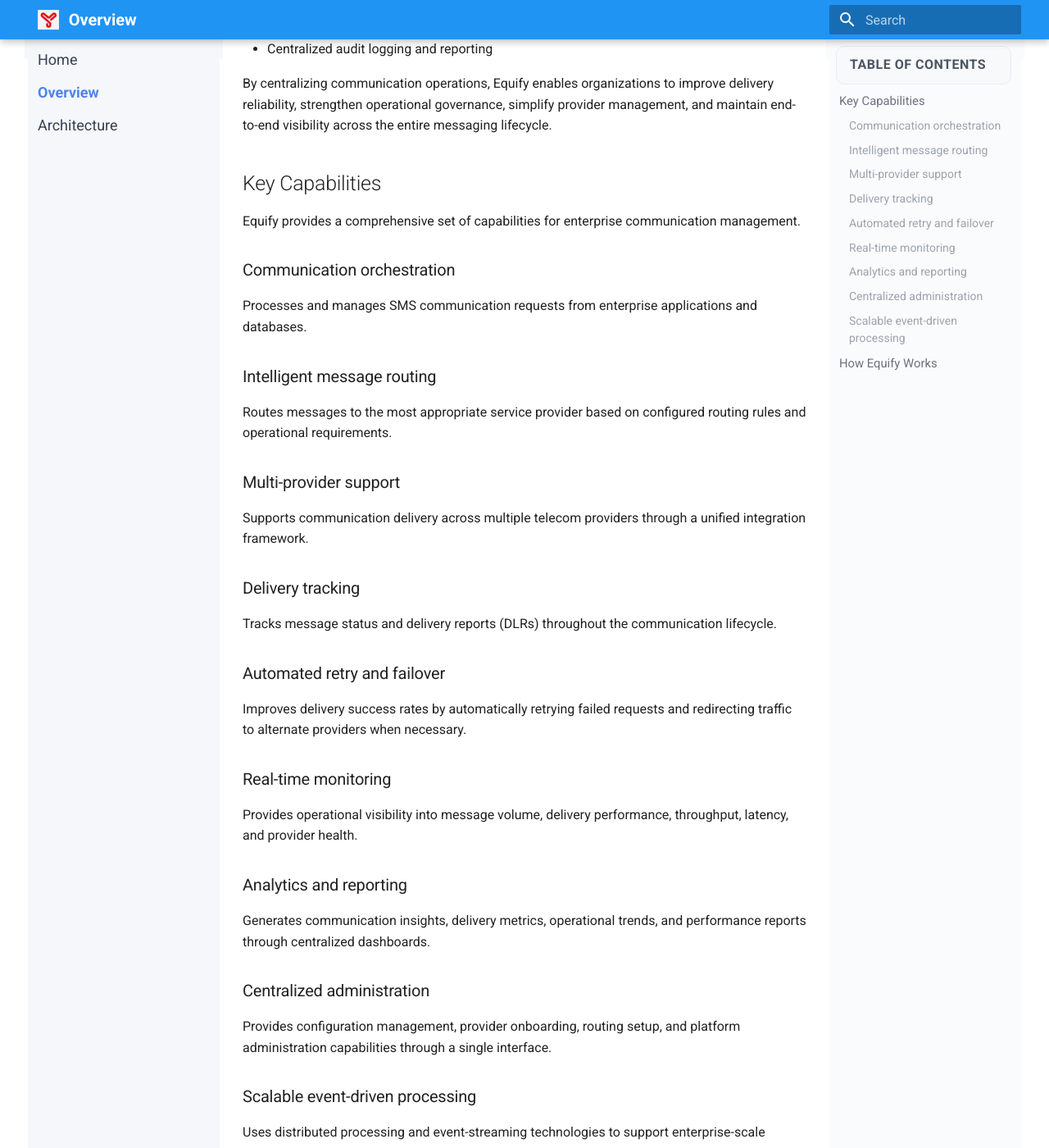
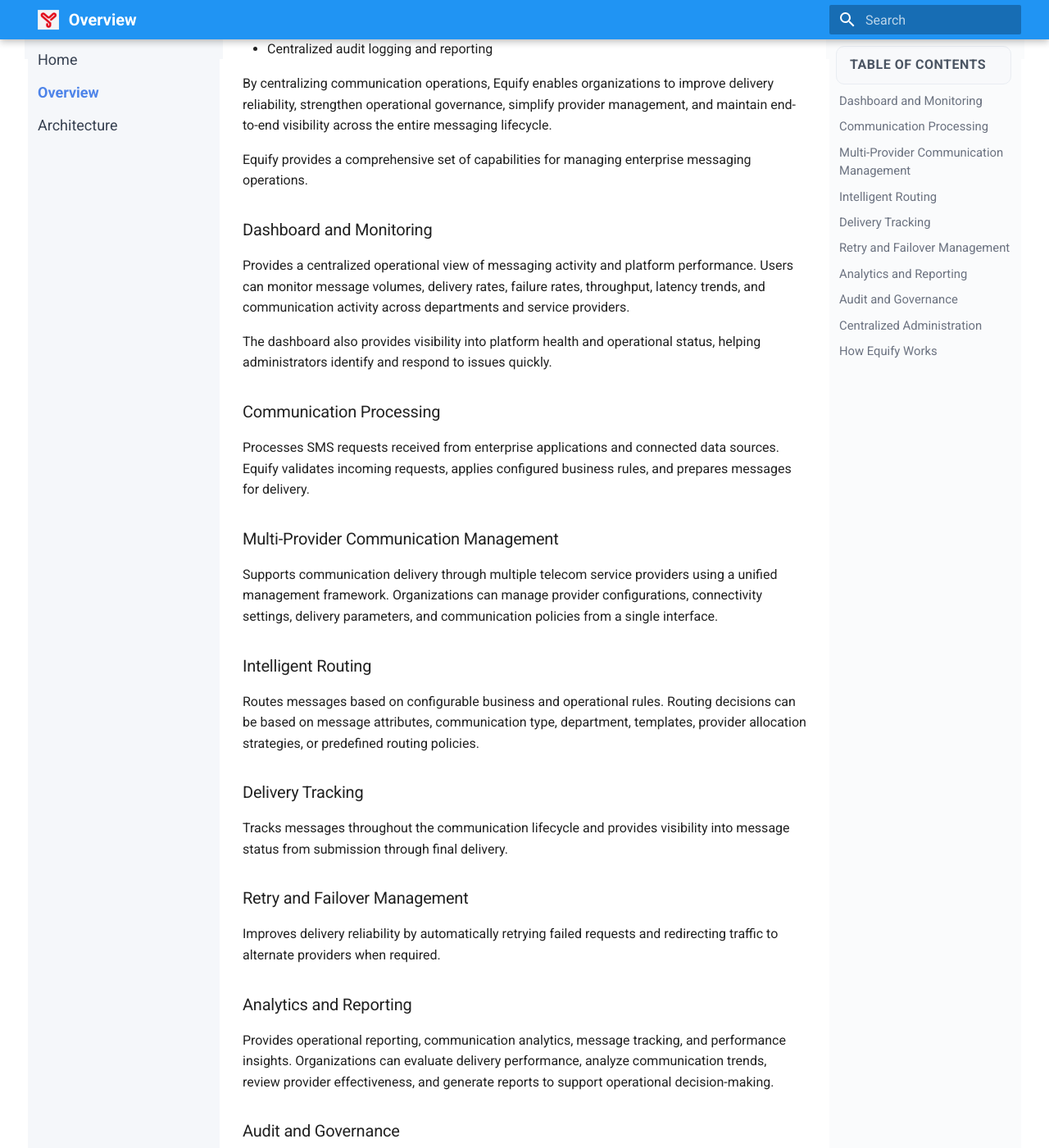
Before and after one commit to Selvamani1068/Equify, an MkDocs documentation site: the page built from docs/overview.md, in a window 1280 px wide and 1400 px high, scrolled down 1076 px. Shown: the whole window at 82% size. Built offline with MkDocs 1.6.1 and Material for MkDocs 9.7.7, drawn with Linux system fonts in a browser that asks for light colours; some of the changed text lies outside the part shown.

Commit message:
how to start_draft

```diff
--- a/docs/overview.md
+++ b/docs/overview.md
@@ -27,45 +27,45 @@
 By centralizing communication operations, Equify enables organizations to improve delivery reliability, strengthen operational governance, simplify provider management, and maintain end-to-end visibility across the entire messaging lifecycle.
 
 
-## Key Capabilities
+Equify provides a comprehensive set of capabilities for managing enterprise messaging operations.
 
-Equify provides a comprehensive set of capabilities for enterprise communication management.
+### Dashboard and Monitoring
 
-### Communication orchestration
+Provides a centralized operational view of messaging activity and platform performance. Users can monitor message volumes, delivery rates, failure rates, throughput, latency trends, and communication activity across departments and service providers.
 
-Processes and manages SMS communication requests from enterprise applications and databases.
+The dashboard also provides visibility into platform health and operational status, helping administrators identify and respond to issues quickly.
 
-### Intelligent message routing
+### Communication Processing
 
-Routes messages to the most appropriate service provider based on configured routing rules and operational requirements.
+Processes SMS requests received from enterprise applications and connected data sources. Equify validates incoming requests, applies configured business rules, and prepares messages for delivery.
 
-### Multi-provider support
+### Multi-Provider Communication Management
 
-Supports communication delivery across multiple telecom providers through a unified integration framework.
+Supports communication delivery through multiple telecom service providers using a unified management framework. Organizations can manage provider configurations, connectivity settings, delivery parameters, and communication policies from a single interface.
 
-### Delivery tracking
+### Intelligent Routing
 
-Tracks message status and delivery reports (DLRs) throughout the communication lifecycle.
+Routes messages based on configurable business and operational rules. Routing decisions can be based on message attributes, communication type, department, templates, provider allocation strategies, or predefined routing policies.
 
-### Automated retry and failover
+### Delivery Tracking
 
-Improves delivery success rates by automatically retrying failed requests and redirecting traffic to alternate providers when necessary.
+Tracks messages throughout the communication lifecycle and provides visibility into message status from submission through final delivery.
 
-### Real-time monitoring
+### Retry and Failover Management
 
-Provides operational visibility into message volume, delivery performance, throughput, latency, and provider health.
+Improves delivery reliability by automatically retrying failed requests and redirecting traffic to alternate providers when required.
 
-### Analytics and reporting
+### Analytics and Reporting
 
-Generates communication insights, delivery metrics, operational trends, and performance reports through centralized dashboards.
+Provides operational reporting, communication analytics, message tracking, and performance insights. Organizations can evaluate delivery performance, analyze communication trends, review provider effectiveness, and generate reports to support operational decision-making.
 
-### Centralized administration
+### Audit and Governance
 
-Provides configuration management, provider onboarding, routing setup, and platform administration capabilities through a single interface.
+Maintains visibility into platform activities, configuration changes, and administrative actions. Audit capabilities help organizations support compliance, operational governance, and change tracking requirements.
 
-### Scalable event-driven processing
+### Centralized Administration
 
-Uses distributed processing and event-streaming technologies to support enterprise-scale communication workloads.
+Provides a single location for managing platform configuration, communication settings, provider integrations, routing policies, access controls, and operational preferences.
 
 ## How Equify Works
 
```
Also changed, not shown: site/overview/index.html, site/search/search_index.json.
